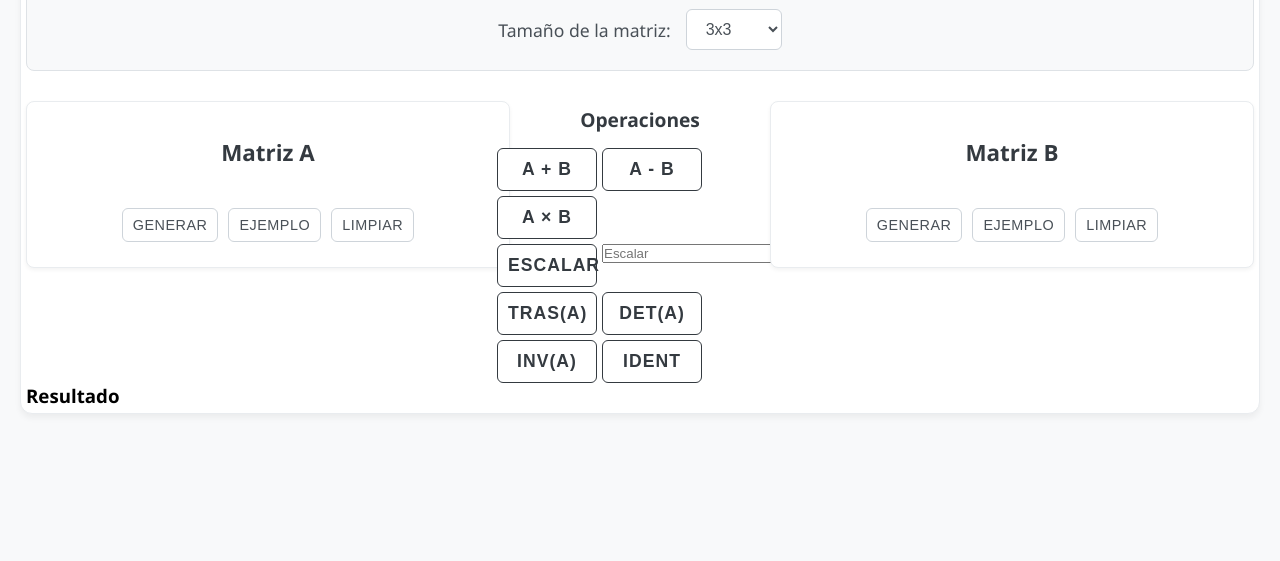
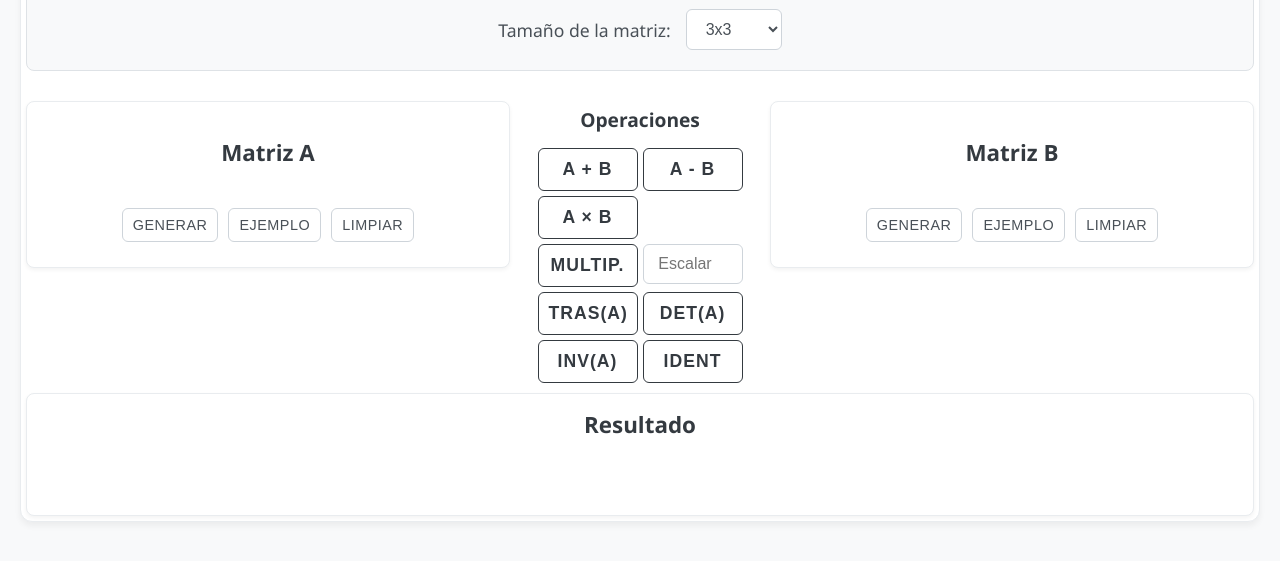
Before and after one commit to ErickMDR/Proyecto1_Clientes, a plain HTML site: page index.html in a window 1280 px wide. Shown: the part 103-664 px from the top of the page. Drawn offline with Linux system fonts and the light colour scheme; a script that the page names is missing.

Commit message:
feat: Se añadieron los estilos del escalar y de la sección de resultado

```diff
--- a/index.html
+++ b/index.html
@@ -41,7 +41,7 @@
                 <button class="operation-btn" onclick="performOperation('subtract')">A - B</button>
                 <button class="operation-btn" onclick="performOperation('multiply')">A × B</button>
                 <div style="visibility:hidden;"></div>
-                <button class="operation-btn" onclick="performScalarMultiplication()">Escalar</button>
+                <button class="operation-btn" onclick="performScalarMultiplication()">Multip.</button>
                 <input id="scalarInput" type="number" class="scalar-input" placeholder="Escalar" />
 
                 <button class="operation-btn" onclick="transposeMatrix()">Tras(A)</button>
--- a/style.css
+++ b/style.css
@@ -189,3 +189,51 @@ h1{
     outline: none;
     box-shadow: 0 0 0 2px rgba(52, 58, 64, 0.15);
 }
+
+.scalar-input {
+    padding: 10px;
+    border: 1px solid #ced4da;
+    border-radius: 6px;
+    font-size: 1rem;
+    text-align: center;
+    min-width: 80px;
+}
+
+.result-section {
+    display: grid;
+    grid-column: 1 / -1;
+    margin-top: 10px;
+    background: #ffffff;
+    border-radius: 8px;
+    padding: 15px;
+    box-shadow: 0 2px 4px rgba(0, 0, 0, 0.05);
+    border: 1px solid #e9ecef;
+}
+
+.result-title {
+    font-size: 1.4rem;
+    font-weight: 600;
+    color: #343a40;
+    margin-bottom: 20px;
+    text-align: center;
+}
+
+.result-matrix {
+    min-height: 20px;
+    display: grid;
+    gap: 8px;
+    justify-content: center;
+    margin-bottom: 10px;
+}
+
+#resultMessage {
+    text-align: center;
+    font-size: 1rem;
+    margin-top: 10px;
+    color: #28a745;
+    font-weight: 500;
+}
+
+#resultMessage.error {
+    color: #dc3545;
+}
```
